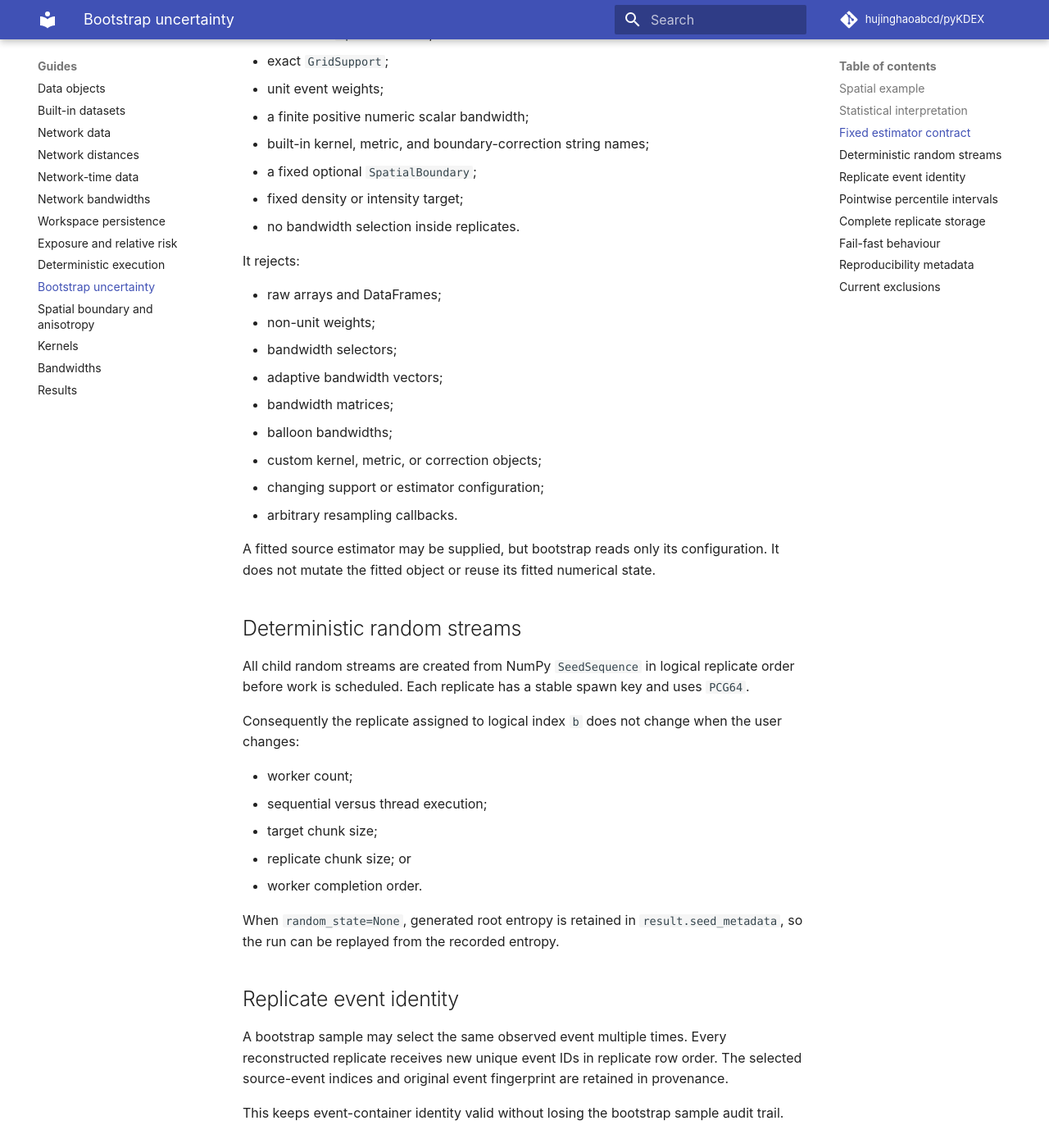
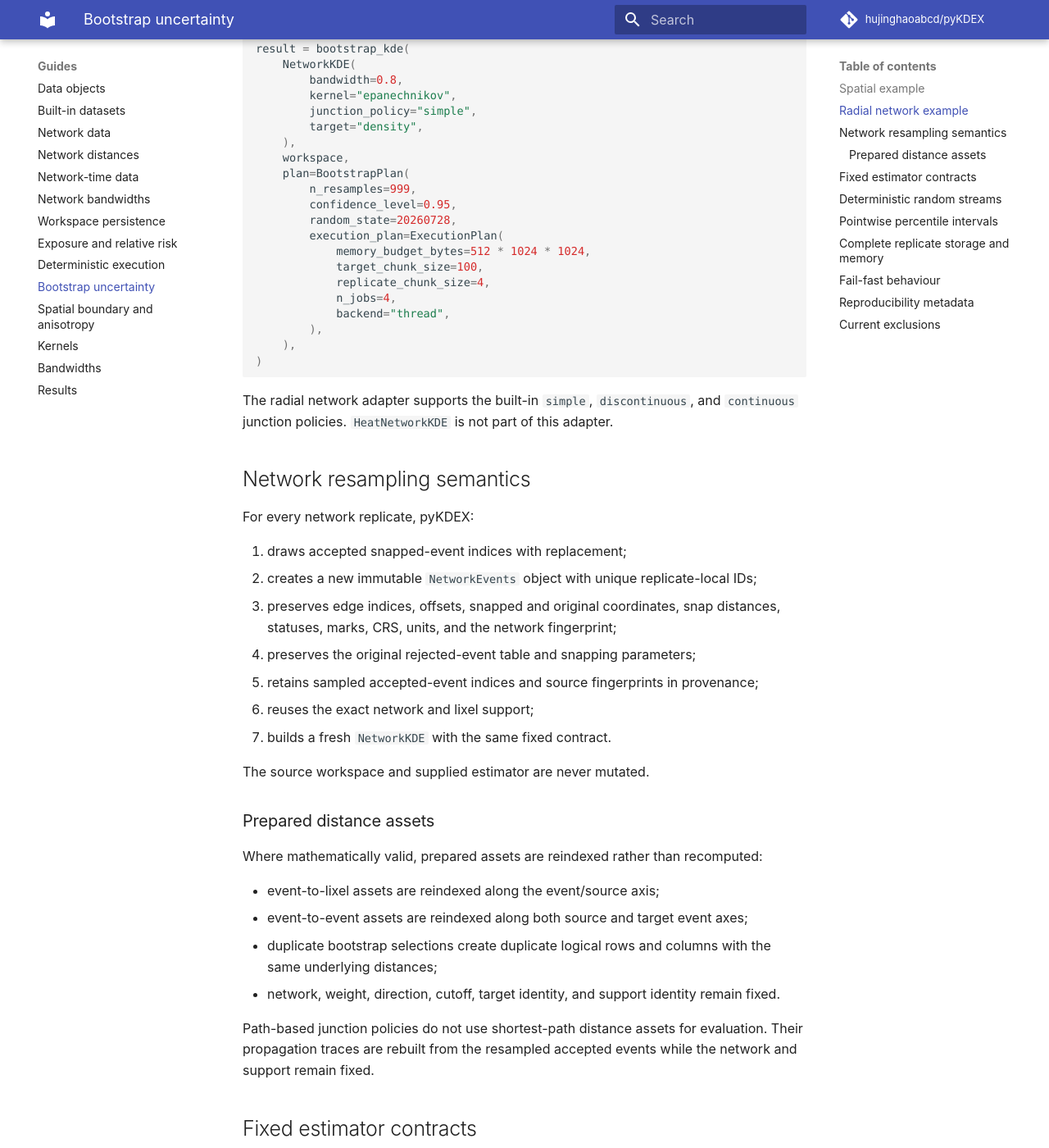
Before and after one commit to hujinghaoabcd/pyKDEX, an MkDocs documentation site: the page built from docs/guides/bootstrap.md, in a window 1280 px wide and 1400 px high, scrolled down 1855 px. Shown: the whole window at 82% size. Built offline with MkDocs 1.6.1 and Material for MkDocs 9.7.7, drawn with Linux system fonts in a browser that asks for light colours; comment, search, counter and statistics services are not loaded; some of the changed text lies outside the part shown.

Commit message:
Document spatial and network Bootstrap adapters

````diff
--- a/docs/guides/bootstrap.md
+++ b/docs/guides/bootstrap.md
@@ -1,13 +1,16 @@
 # Empirical bootstrap uncertainty
 
-pyKDEX 0.0.16 introduces an empirical ordinary-bootstrap foundation for measured KDE
-fields. The current implemented adapter is deliberately restricted to spatial KDE:
+pyKDEX 0.0.16 is developing a closed ordinary-bootstrap framework for measured KDE fields.
+The currently implemented estimator adapters are:
 
 ```text
 SpatialEvents + GridSupport + SpatialKDE
+NetworkWorkspace + NetworkKDE
 ```
 
-Other domains and risk-derived fields are added in later development units.
+Both adapters keep the observed event count fixed, resample event identities with replacement,
+refit the same fixed estimator contract, store the complete replicate ensemble, and report
+pointwise percentile intervals. They do not model unconditional Poisson count uncertainty.
 
 ## Spatial example
 
@@ -54,7 +57,129 @@ estimate = support.reshape(result.interval.estimate)
 upper = support.reshape(result.interval.upper)
 ```
 
-The returned object contains:
+The public spatial keyword name `events=` remains supported.
+
+## Radial network example
+
+Network bootstrap starts from a prepared `NetworkWorkspace`. Resampling happens **after
+snapping** and therefore does not repeat geometry matching or change the accepted/rejected
+snap audit.
+
+```python
+from pykdex import NetworkKDE, NetworkWorkspace, SpatialEvents, load_t_junction
+from pykdex.execution import ExecutionPlan
+from pykdex.uncertainty import BootstrapPlan, bootstrap_kde
+
+network = load_t_junction().network
+events = SpatialEvents.from_array(
+    [[-0.75, 0.0], [0.5, 0.0], [0.0, 0.75]],
+    crs=network.crs,
+    spatial_unit=network.spatial_unit,
+)
+workspace = NetworkWorkspace.prepare(
+    network,
+    events,
+    lixel_length=0.1,
+    max_snap_distance=0.05,
+).with_event_lixel_distances(cutoff=0.8)
+
+result = bootstrap_kde(
+    NetworkKDE(
+        bandwidth=0.8,
+        kernel="epanechnikov",
+        junction_policy="simple",
+        target="density",
+    ),
+    workspace,
+    plan=BootstrapPlan(
+        n_resamples=999,
+        confidence_level=0.95,
+        random_state=20260728,
+        execution_plan=ExecutionPlan(
+            memory_budget_bytes=512 * 1024 * 1024,
+            target_chunk_size=100,
+            replicate_chunk_size=4,
+            n_jobs=4,
+            backend="thread",
+        ),
+    ),
+)
+```
+
+The radial network adapter supports the built-in `simple`, `discontinuous`, and
+`continuous` junction policies. `HeatNetworkKDE` is not part of this adapter.
+
+## Network resampling semantics
+
+For every network replicate, pyKDEX:
+
+1. draws accepted snapped-event indices with replacement;
+2. creates a new immutable `NetworkEvents` object with unique replicate-local IDs;
+3. preserves edge indices, offsets, snapped and original coordinates, snap distances,
+   statuses, marks, CRS, units, and the network fingerprint;
+4. preserves the original rejected-event table and snapping parameters;
+5. retains sampled accepted-event indices and source fingerprints in provenance;
+6. reuses the exact network and lixel support;
+7. builds a fresh `NetworkKDE` with the same fixed contract.
+
+The source workspace and supplied estimator are never mutated.
+
+### Prepared distance assets
+
+Where mathematically valid, prepared assets are reindexed rather than recomputed:
+
+- event-to-lixel assets are reindexed along the event/source axis;
+- event-to-event assets are reindexed along both source and target event axes;
+- duplicate bootstrap selections create duplicate logical rows and columns with the same
+  underlying distances;
+- network, weight, direction, cutoff, target identity, and support identity remain fixed.
+
+Path-based junction policies do not use shortest-path distance assets for evaluation. Their
+propagation traces are rebuilt from the resampled accepted events while the network and support
+remain fixed.
+
+## Fixed estimator contracts
+
+The built-in spatial adapter requires:
+
+- immutable `SpatialEvents`;
+- exact `GridSupport`;
+- unit event weights;
+- a finite positive numeric scalar bandwidth;
+- built-in kernel, metric, and boundary-correction string names;
+- fixed optional boundary and fixed density/intensity target.
+
+The built-in radial network adapter requires:
+
+- a valid `NetworkWorkspace` with accepted snapped events;
+- unit accepted-event weights;
+- a finite positive numeric scalar network bandwidth;
+- built-in kernel and junction-policy string names;
+- fixed target, directedness, coefficient tolerance, record limit, network, and lixels;
+- no bandwidth selection inside replicates.
+
+Custom estimator components, bandwidth selectors, adaptive bandwidths, arbitrary callbacks,
+changing support, and weighted built-in resampling are rejected.
+
+## Deterministic random streams
+
+All child random streams are created from NumPy `SeedSequence` in logical replicate order
+before work is scheduled. Each replicate has a stable spawn key and uses `PCG64`.
+
+Consequently replicate `b` does not change when the user changes:
+
+- worker count;
+- sequential versus thread execution;
+- target chunk size;
+- replicate chunk size; or
+- worker completion order.
+
+When `random_state=None`, generated root entropy is retained in `result.seed_metadata` and can
+be used to replay the run.
+
+## Pointwise percentile intervals
+
+The returned `BootstrapResult` contains:
 
 ```text
 result.ensemble
@@ -64,115 +189,31 @@ result.seed_metadata
 result.metadata
 ```
 
-## Statistical interpretation
+The default `PointwiseInterval` stores lower and upper empirical pointwise percentiles, the
+observed estimate, replicate standard error with `ddof=1`, empirical bias, confidence level,
+and `method="percentile"`.
 
-`bootstrap_kde` performs ordinary event-identity resampling with replacement while keeping
-the observed event count fixed. For every replicate it refits the same estimator contract
-on the same measured support.
+These are pointwise intervals, not simultaneous confidence bands. They do not provide
+family-wise coverage over the entire grid or network.
 
-The interpretation is therefore conditional on the observed event count for both density
-and intensity fields. The current implementation does not model unconditional Poisson
-count uncertainty.
+## Complete replicate storage and memory
 
-Duplicate sampled events remain duplicate events at the same location. This is different
-from perturbing event coordinates or performing a smoothed bootstrap.
+`FieldEnsemble` stores the complete `(B, M)` replicate matrix. Streaming quantiles and
+disk-backed ensembles are not implemented.
 
-## Fixed estimator contract
+Before scheduling, the adapters account for the full ensemble and conservative per-worker
+working storage. Network bootstrap additionally accounts for accepted-event arrays, lixel
+arrays, prepared distance assets, reconstructed workspace assets, output fields, and a hard
+propagation-record upper bound for path-based policies. If fixed overhead or one replicate
+cannot fit, the operation raises `MemoryError` before replicate scheduling.
 
-The initial spatial adapter requires:
-
-- immutable `SpatialEvents`;
-- exact `GridSupport`;
-- unit event weights;
-- a finite positive numeric scalar bandwidth;
-- built-in kernel, metric, and boundary-correction string names;
-- a fixed optional `SpatialBoundary`;
-- fixed density or intensity target;
-- no bandwidth selection inside replicates.
-
-It rejects:
-
-- raw arrays and DataFrames;
-- non-unit weights;
-- bandwidth selectors;
-- adaptive bandwidth vectors;
-- bandwidth matrices;
-- balloon bandwidths;
-- custom kernel, metric, or correction objects;
-- changing support or estimator configuration;
-- arbitrary resampling callbacks.
-
-A fitted source estimator may be supplied, but bootstrap reads only its configuration. It
-does not mutate the fitted object or reuse its fitted numerical state.
-
-## Deterministic random streams
-
-All child random streams are created from NumPy `SeedSequence` in logical replicate order
-before work is scheduled. Each replicate has a stable spawn key and uses `PCG64`.
-
-Consequently the replicate assigned to logical index `b` does not change when the user
-changes:
-
-- worker count;
-- sequential versus thread execution;
-- target chunk size;
-- replicate chunk size; or
-- worker completion order.
-
-When `random_state=None`, generated root entropy is retained in `result.seed_metadata`, so
-the run can be replayed from the recorded entropy.
-
-## Replicate event identity
-
-A bootstrap sample may select the same observed event multiple times. Every reconstructed
-replicate receives new unique event IDs in replicate row order. The selected source-event
-indices and original event fingerprint are retained in provenance.
-
-This keeps event-container identity valid without losing the bootstrap sample audit trail.
-
-## Pointwise percentile intervals
-
-The default interval stores:
-
-```text
-lower
-estimate
-upper
-standard_error
-bias
-confidence_level
-method="percentile"
-```
-
-For confidence level `1 - alpha`, lower and upper are empirical pointwise quantiles at
-`alpha / 2` and `1 - alpha / 2` for each grid cell.
-
-These summaries are **pointwise percentile bootstrap intervals**. They are not simultaneous
-confidence bands and do not provide family-wise coverage over the full field.
-
-## Complete replicate storage
-
-`FieldEnsemble` stores the full `(B, M)` replicate matrix in memory. Approximate streaming
-quantiles and disk-backed ensembles are not implemented.
-
-The Bootstrap memory resolver counts, before scheduling:
-
-- the complete replicate matrix;
-- observed field and validity mask;
-- event and support arrays;
-- one resampled event container per requested concurrent worker;
-- one estimator target block per requested concurrent worker; and
-- the active replicate-chunk result block.
-
-If fixed overhead or one replicate cannot fit the requested budget, the operation raises
-`MemoryError` before replicate scheduling.
+The outer layer may parallelize independent replicate ranges. Each inner estimator runs with
+one worker so replicate-level and target-level thread pools are not nested.
 
 ## Fail-fast behaviour
 
-A replicate failure is never silently removed. The first replicate-chunk exception aborts
-the Bootstrap operation and no partial `BootstrapResult` is returned.
-
-A future partial-ensemble policy would require a separate statistical and API design.
+A failed replicate is never silently removed. The first replicate-chunk exception aborts the
+operation and no partial `BootstrapResult` is returned.
 
 ## Reproducibility metadata
 
@@ -188,21 +229,18 @@ result.ensemble.metadata["support_fingerprint"]
 result.ensemble.metadata["memory_model"]
 ```
 
-The complete result, ensemble, interval, plan, support, estimator contract, and seed ledger
-all have stable fingerprints.
+Network results also record the source workspace fingerprint, network fingerprint, junction
+policy, directedness, and replicate workspace fingerprints.
 
 ## Current exclusions
 
-The current adapter does not include:
+The current built-in bootstrap does not include:
 
-- network, heat, space-time, or network-time bootstrap;
+- heat-equation, space-time, or network-time adapters;
 - event-rate or relative-risk bootstrap;
-- weighted bootstrap;
-- smoothed, parametric, Bayesian, block, or wild bootstrap;
-- adaptive bandwidth uncertainty;
-- replicate-wise bandwidth selection;
-- basic, bootstrap-t, or BCa intervals;
-- simultaneous bands;
+- weighted, smoothed, parametric, Bayesian, block, or wild bootstrap;
+- adaptive bandwidth uncertainty or replicate-wise bandwidth selection;
+- basic, bootstrap-t, BCa, or simultaneous intervals;
 - streaming or approximate quantiles;
 - uncertain exposure;
-- separability or permutation tests.
+- separability diagnostics or permutation tests.
````
